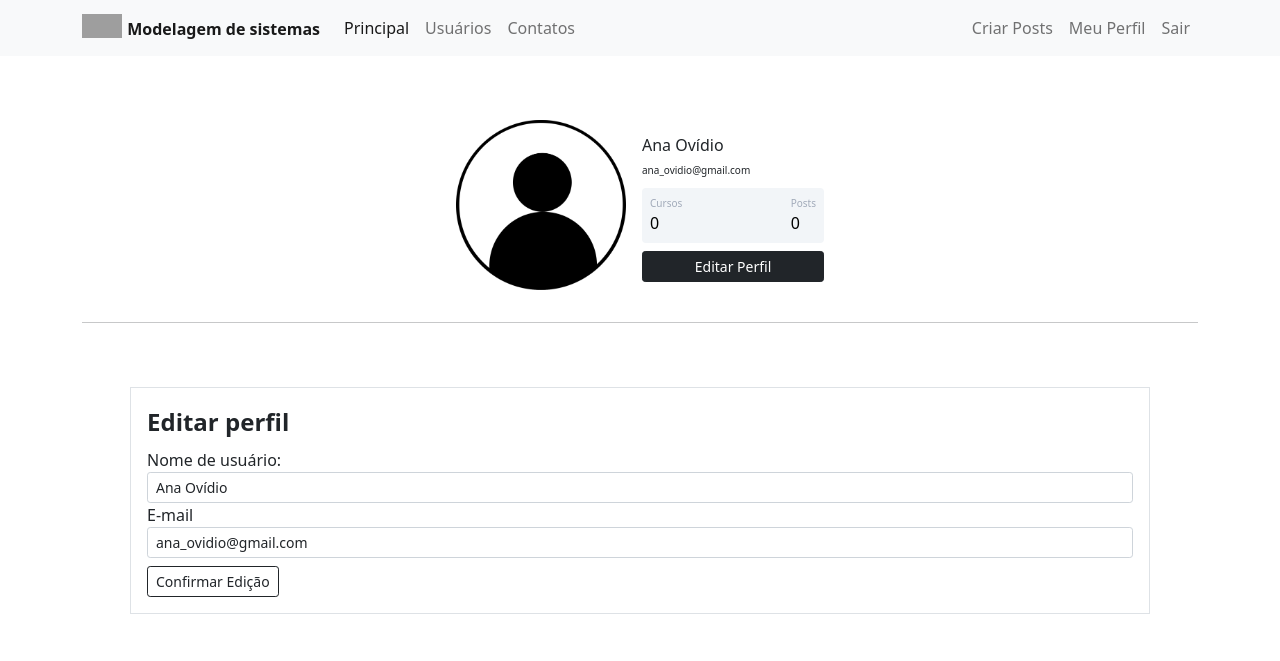
After one commit to Ana-ovidio/System_modeling, a Flask app: page /my_profile/edit_profile in a window 1280 px wide. The commit adds this page. Shown: the top 661 px of the page. Run offline with Flask 2, Linux system fonts and the light colour scheme; a user stored in the database is signed in; grey boxes are pictures that could not be loaded.

Commit message:
Edição do perfil + validação de email no editar perfil + preenchimento automático do formulário editar perfil.

```diff
--- a/general_system/forms.py
+++ b/general_system/forms.py
@@ -5,6 +5,7 @@ from wtforms import StringField, PasswordField, SubmitField, BooleanField
 # Restriction of same fields to users
 from wtforms.validators import DataRequired, Length, Email, EqualTo, ValidationError
 from general_system.models import Usuario
+from flask_login import current_user
 
 class FormCreateAccount(FlaskForm):
     username = StringField('Nome de usuário:', validators=[DataRequired()])
@@ -23,3 +24,14 @@ class FormLogin(FlaskForm):
     password = PasswordField('Senha:', validators=[DataRequired(), Length(6, 20)])
     remember_password = BooleanField('Aceita relembrar os dados de acesso')
     button_submit_login = SubmitField('Entrar')
+
+class FormEditProfile(FlaskForm):
+    username= StringField('Nome de usuário:', validators=[DataRequired()])
+    email = StringField('E-mail', validators=[DataRequired(), Email()])
+    button_submit_edit_profile = SubmitField('Confirmar Edição')
+
+    def validate_email(self, email):
+        if current_user.email != email.data:
+            usuario = Usuario.query.filter_by(email=email.data).first()
+            if usuario:
+                raise ValidationError('E-mail já cadastrado. Por gentileza, inclua outro email.')
--- a/general_system/routes.py
+++ b/general_system/routes.py
@@ -9,7 +9,7 @@ Ps: current_user is not used in this module. But it is necessary import it to us
 
 from flask import render_template, request, flash, redirect, url_for
 from general_system import app, data_base, bcrypt
-from general_system.forms import FormCreateAccount, FormLogin
+from general_system.forms import FormCreateAccount, FormLogin, FormEditProfile
 from general_system.models import Usuario
 from flask_login import login_user, logout_user, current_user, login_required
 
@@ -78,6 +78,25 @@ def my_profile():
     return render_template('my_profile.html', image_id=image_id)
 
 
+@app.route("/my_profile/edit_profile", methods=['GET', 'POST'])
+@login_required
+def edit_profile():
+    form_profile = FormEditProfile()
+    image_id = url_for('static', filename='photo_profile/{}'.format(current_user.perf_photo))
+    # Changing email or username
+    if form_profile.validate_on_submit():
+        current_user.username = form_profile.username.data
+        current_user.email = form_profile.email.data
+        data_base.session.commit()
+        flash(f'Edição feita com sucesso', 'alert-success')
+        return redirect(url_for('my_profile'))
+    # Automatic fill in the forms.
+    elif request.method == 'GET':
+        form_profile.username.data = current_user.username
+        form_profile.email.data = current_user.email
+    return render_template('edit_profile.html', image_id=image_id, form_profile=form_profile)
+
+
 @app.route("/post/create")
 @login_required
 def create_post():
--- /dev/null
+++ b/general_system/templates/edit_profile.html
@@ -0,0 +1,49 @@
+{% extends 'my_profile.html' %}
+
+{% block form_edit_profile%}
+
+    <div class="container" xmlns="http://www.w3.org/1999/html">
+        <hr>
+        <div class="row">
+
+            <div class="col">
+                <form method="POST" action="" class="border p-3 m-5">
+                    {{form_profile.csrf_token}}
+                    <legend><strong>Editar perfil</strong></legend>
+                    <fieldset>
+                        <div class = 'form-group'>
+                            {{form_profile.username.label (class="form-control-label")}}
+                            {% if form_profile.username.errors %}
+                            {{form_profile.username (class="form-control form-control-sm is-invalid mt-0.5 ")}}
+                            <div class="invalid-feedback">
+                                {% for error in form_profile.username.errors %}
+                                    {{ error }}
+                                {% endfor %}
+                            </div>
+                            {% else %}
+                                {{form_profile.username (class="form-control form-control-sm mt-0.5 ")}}
+                            {% endif %}
+                        </div>
+
+                        <div class = 'form-group'>
+                            {{form_profile.email.label (class="form-control-label")}}
+                            {% if form_profile.email.errors %}
+                            {{form_profile.email (class="form-control form-control-sm is-invalid mt-0.5 ")}}
+                            <div class="invalid-feedback">
+                                {% for error in form_profile.email.errors %}
+                                    {{ error }}
+                                {% endfor %}
+                            </div>
+                            {% else %}
+                                {{form_profile.email (class="form-control form-control-sm mt-0.5 ")}}
+                            {% endif %}
+                        </div>
+
+                    </fieldset>
+                    {{form_profile.button_submit_edit_profile (class="btn btn-outline-dark btn-sm mt-2")}}
+                </form>
+            </div>
+        </div>
+    </div>
+
+{% endblock %}
--- a/general_system/templates/my_profile.html
+++ b/general_system/templates/my_profile.html
@@ -11,10 +11,17 @@
                     <div class="d-flex flex-column"> <span class="articles">Cursos</span> <span class="number1">0</span> </div>
                     <div class="d-flex flex-column"> <span class="rating">Posts</span> <span class="number3">0</span> </div>
                 </div>
-                <div class="button mt-2 d-flex flex-row align-items-center"> <button class="btn btn-sm btn-dark w-100 ml-2">Editar Perfil</button> </div>
+                <div class="button mt-2 d-flex flex-row align-items-center">
+                    <a class="w-100" href="{{ url_for('edit_profile') }}">
+                        <button class="btn btn-sm btn-dark w-100 ml-2">Editar Perfil</button>
+                    </a>
+                </div>
             </div>
         </div>
     </div>
 </div>
 
+{% block form_edit_profile%}
 {% endblock %}
+
+{% endblock %}
```
Also changed, not shown: general_system/DataBase_modeling_systems.db.
